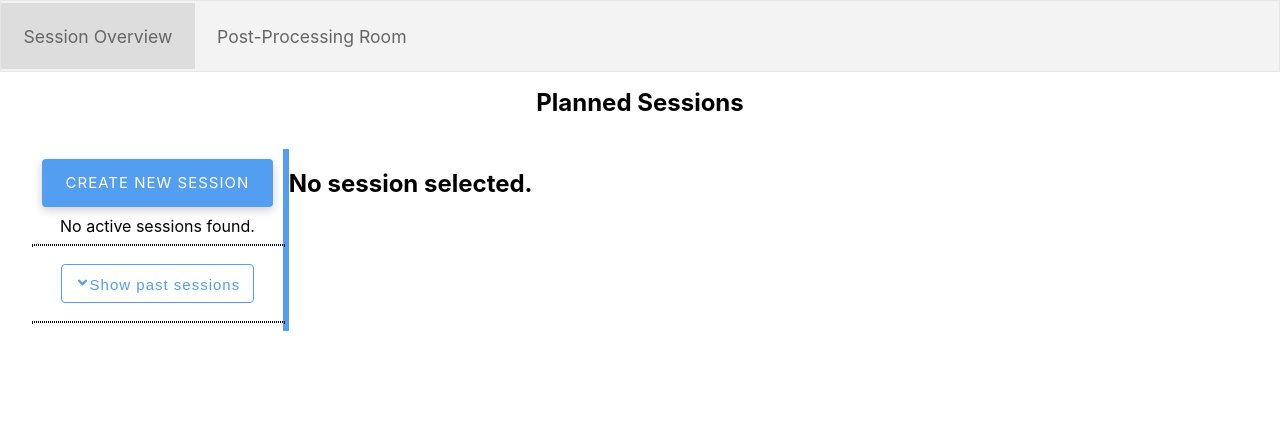
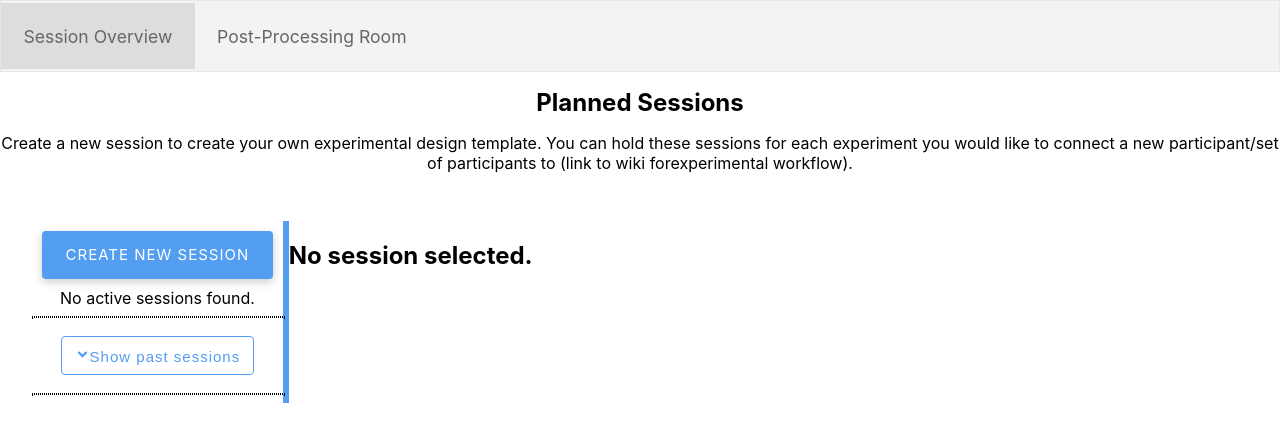
Before and after one commit to TUMFARSynchrony/SynthARium, a React (Create React App) app in the folder frontend/: page / in a window 1280 px wide. Shown: the top 442 px of the page. Built offline with nearby package versions, Linux system fonts and the light colour scheme.

Commit message:
Add a description to session overview page

```diff
--- a/frontend/src/pages/SessionOverview/SessionOverview.css
+++ b/frontend/src/pages/SessionOverview/SessionOverview.css
@@ -1,7 +1,12 @@
 .sessionOverviewHeadline {
   padding-top: 1rem;
-  padding-bottom: 2rem;
   margin: 0;
+}
+
+.sessionOverviewDescription {
+  margin-top: 1rem;
+  text-decoration: none;
+  margin-bottom: 3rem;
 }
 
 .sessionOverviewContainer {
--- a/frontend/src/pages/SessionOverview/SessionOverview.js
+++ b/frontend/src/pages/SessionOverview/SessionOverview.js
@@ -40,6 +40,12 @@ function SessionOverview({ onDeleteSession }) {
     <>
       <NavigationBar />
       <h2 className="sessionOverviewHeadline">Planned Sessions</h2>
+      <div className="sessionOverviewDescription">
+        Create a new session to create your own experimental design template.
+        You can hold these sessions for each experiment you would like to
+        connect a new participant/set of participants to (link to wiki
+        forexperimental workflow).
+      </div>
       <div className="sessionOverviewContainer">
         <div className="sessionOverviewCards">
           <LinkButton
```
